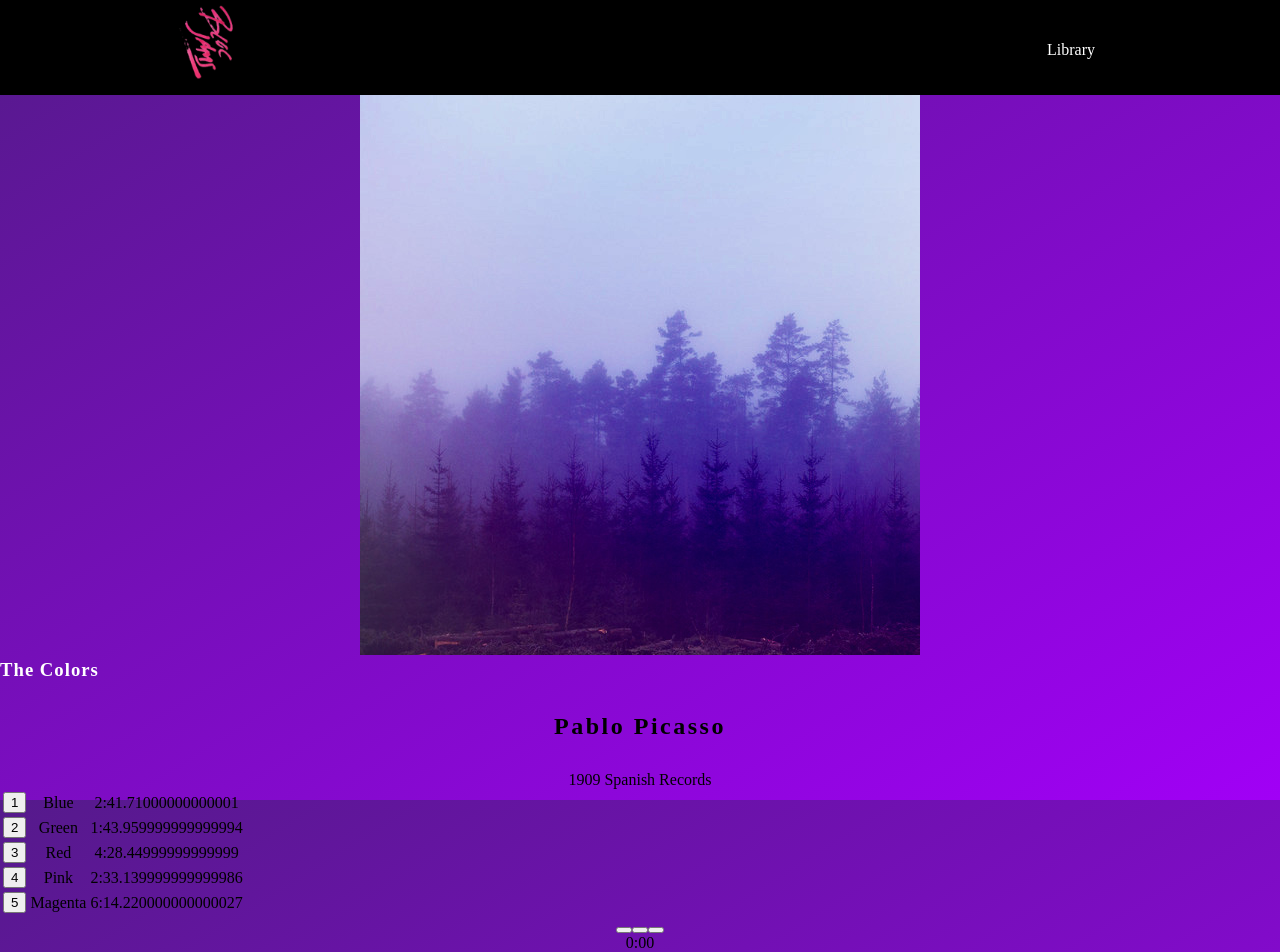
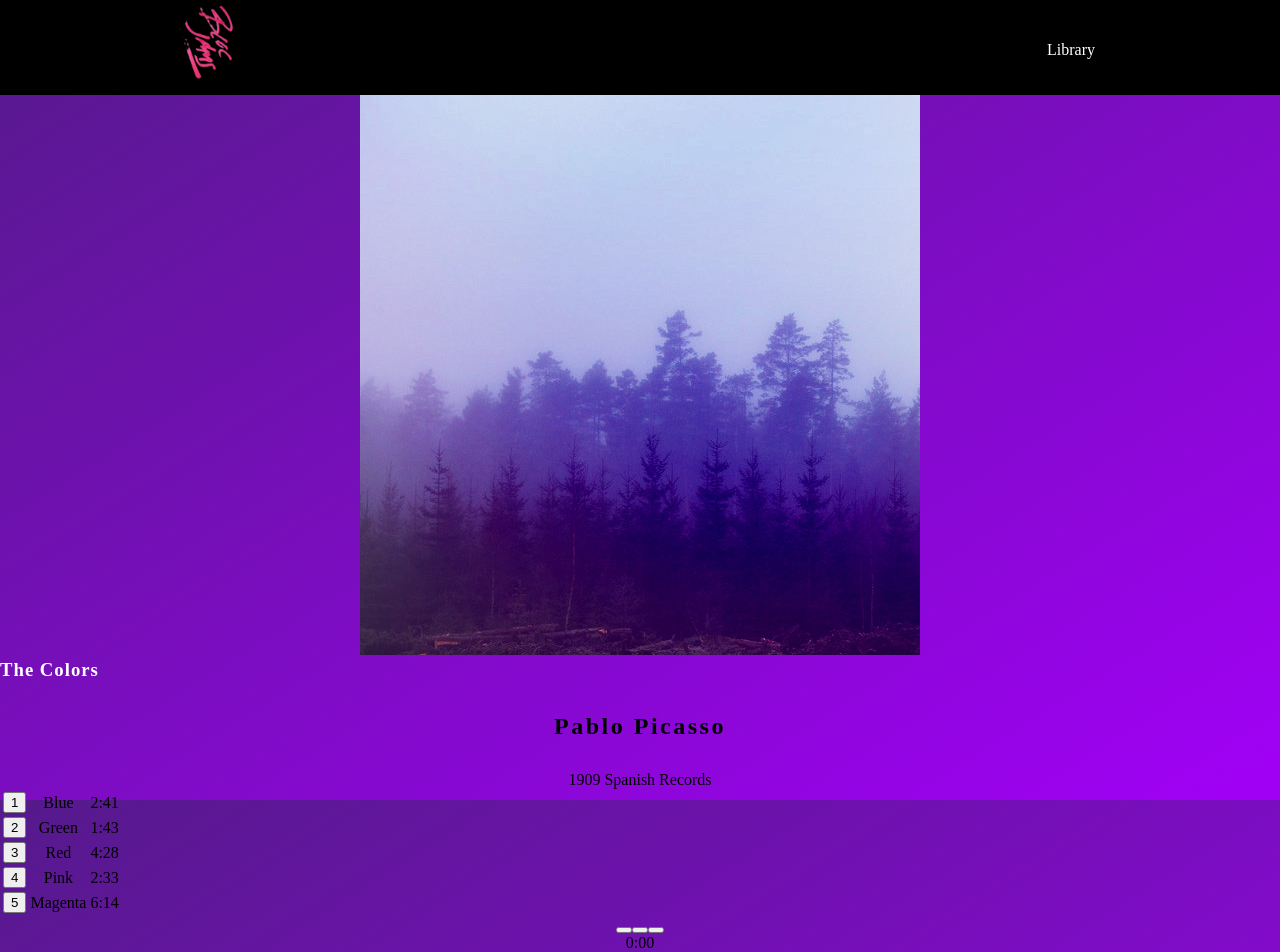
Before and after one commit to mcbeauregard/bloc-jams-react, a React (Create React App) app: page /album/the-colors in a window 1280 px wide. Shown: the top 952 px of the page. Built offline with nearby package versions, Linux system fonts and the light colour scheme; some icons are missing.

Commit message:
added parseInt back to Album.js

```diff
--- a/src/components/Album.js
+++ b/src/components/Album.js
@@ -122,7 +122,7 @@ handleVolumeChange(e) { // new method to handle volume change by user on the vol
 formatTime(newTimeFormat){
   console.log('handle format time called')
   const min = Math.floor(newTimeFormat / 60);
-  const sec = Number(newTimeFormat % 60);
+  const sec = parseInt(newTimeFormat % 60);
   if (sec < 10) {
     return "0:0" + sec;
   } else if (isNaN(min || sec)) {
@@ -161,7 +161,7 @@ formatTime(newTimeFormat){
                   </button>
                 </td>
                 <td className="song-title" >{song.title}</td>
-                <td className="song-duration">{Math.floor(song.duration / 60) + ":" + Number(song.duration  % 60)} </td>
+                <td className="song-duration">{Math.floor(song.duration / 60) + ":" + parseInt(song.duration  % 60)} </td>
               </tr>
             )}
           </tbody>
```
